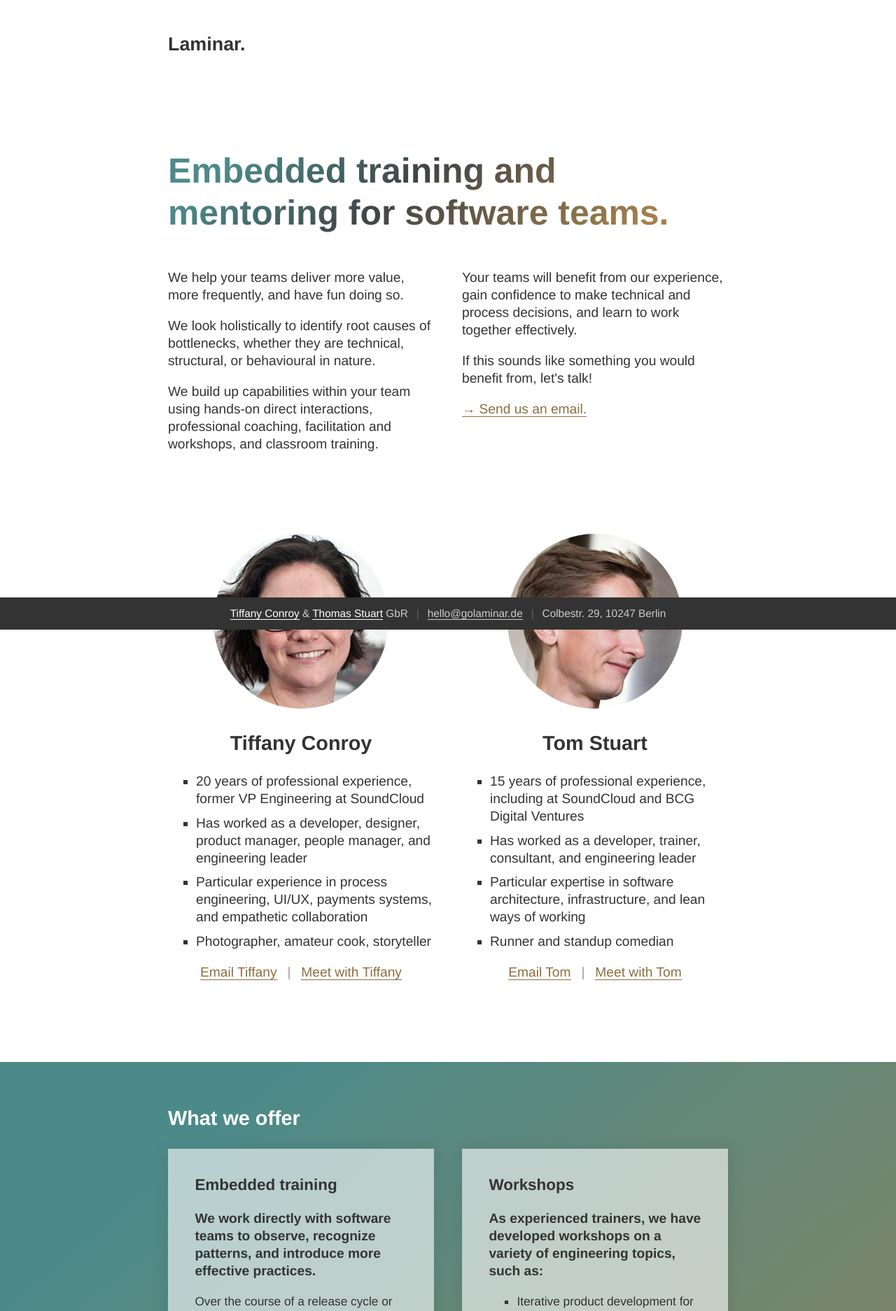
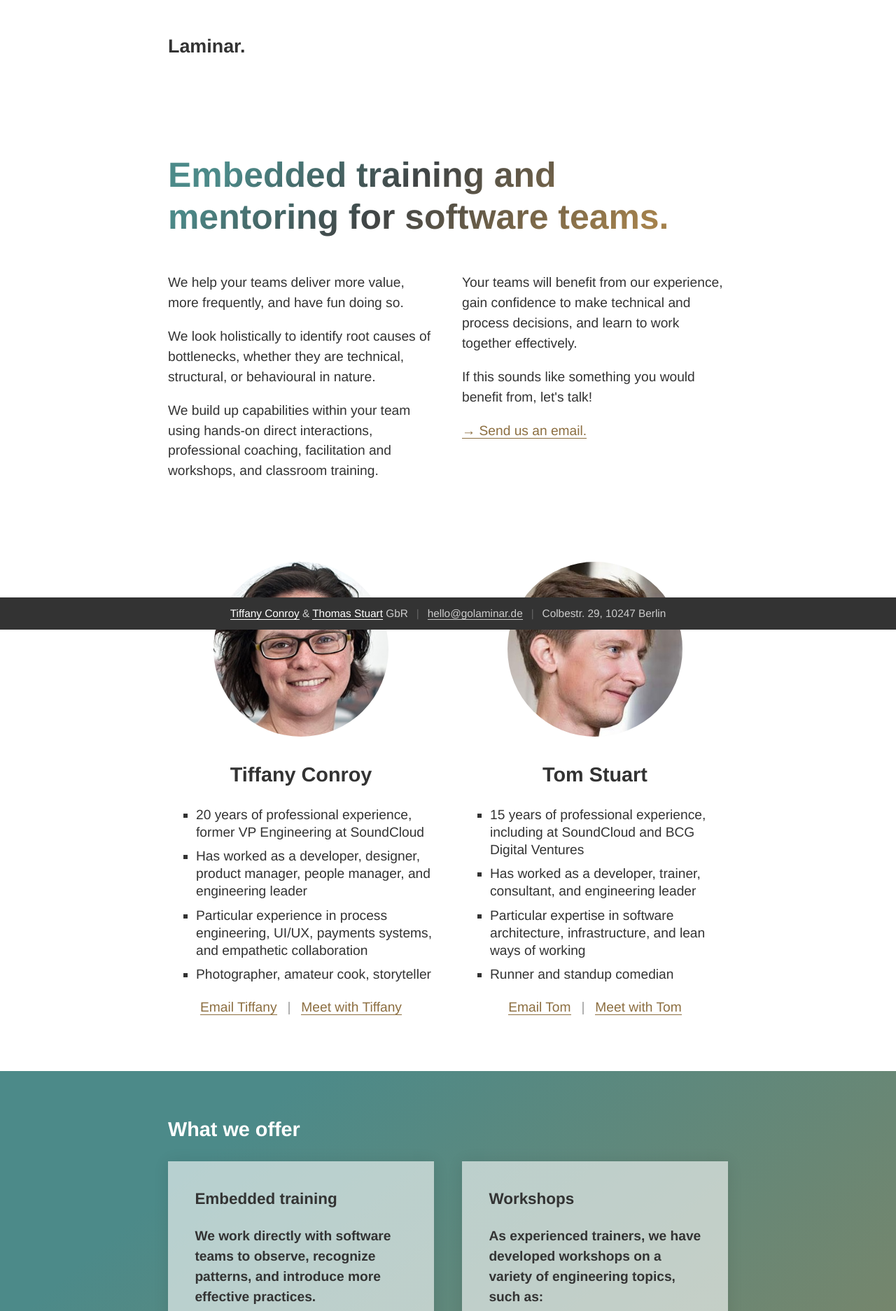
Before and after one commit to golaminar/golaminar.github.io, a Jekyll site: the page built from index.html, in a window 1280 px wide. Shown: the top 1874 px of the page at 70% size. Built offline with Jekyll 4.4.1, drawn with Linux system fonts in a browser that asks for light colours.

Commit message:
Moving styles around

```diff
--- a/site.css
+++ b/site.css
@@ -1,7 +1,7 @@
 body {
     font-family: "proxima-nova","Helvetica Neue",Helvetica,Arial,sans-serif;
     font-size: 1.2em;
-    line-height: 1.3;
+    line-height: 1.5;
     margin: 0;
     background-color: #fff;
     color: #333;
@@ -18,7 +18,7 @@
 }
 
 .page {
-    padding: 0em 2em 4em 2em;
+    padding: 0em 1.5em 1.5em 1.5em;
 }
 
 .page > * {
@@ -29,6 +29,11 @@
 
 .homepage .page {
     padding-top: 2em;
+    padding: 2em 2em 4em 2em;
+}
+
+ul {
+    line-height: 1.3;
 }
 
 a {
@@ -85,6 +90,16 @@
 
 h1:after {
     content: ".";
+}
+
+h3:has(+ h4) {
+    margin-bottom: 0;
+}
+
+h3+h4 {
+    margin-top: 0;
+    font-weight: normal;
+    font-style: italic;
 }
 
 .homepage .tagline {
@@ -145,8 +160,11 @@
     margin-bottom: 0.5em;
 }
 
+#packages .cols {
+    row-gap: 0;
+}
+
 #about-us > div {
-    margin-bottom: 2em;
     text-align: center;
 }
 
@@ -367,11 +385,19 @@
 
 #final-pitch, #newsletter-and-thoughts {
     text-align: center;
+    padding-bottom: 4em;
 }
 
 #newsletter-and-thoughts iframe {
     width: 100%;
     max-width: 480px;
+}
+
+.page.reverse {
+    background: linear-gradient(140deg, #0e3a39 12.09%, #63461a 84.96%);
+    color: white;
+    padding: 0.5em 0 3em 0;
+    margin: 1em auto 2em auto;
 }
 
 footer {
@@ -460,6 +486,21 @@
     margin-right: auto;
 }
 
+.call-to-action .button {
+    color: #eee;
+    border: none;
+    background: linear-gradient(140deg, #4C8A89 12.09%, #404445 42.58%, #A4814C 84.96%);
+    opacity: 0.9;
+    display: inline-block;
+}
+
+.call-to-action .button:hover {
+    color: white;
+    border: none;
+    opacity: 1;
+    background: linear-gradient(140deg, #4C8A89 12.09%, #404445 42.58%, #A4814C 84.96%);
+}
+
 .print-only {
     display: none;
 }
@@ -505,6 +546,7 @@
     body.cv {
         font-size: 0.8em;
         color: #333;
+        line-height: 1.3;
     }
 
     body.cv #testimonials {
--- a/workshops/debug-your-delivery-process.html
+++ b/workshops/debug-your-delivery-process.html
@@ -79,7 +79,7 @@
         <div class="col">
           <strong>Become a trusted partner in negotiations with product leaders</strong>
           <ul>
-            <li>Become comfortable taking responsibility for timeline and scope</i></li>
+            <li>Become comfortable taking responsibility for timeline and scope</li>
             <li>Understand what problems practices solve and how they make teams fast</li>
             <li>Be qualified and confident to make process changes swiftly if necessary to reach desired outcomes</li>
           </ul>
@@ -88,7 +88,7 @@
     </div>
   </section>
 
-  <section class="page register-link">
+  <section class="page call-to-action">
     <div>
         <a href="https://calendly.com/golaminar/discuss-workshop" class="button">Contact us to book</a>
     </div>
@@ -134,7 +134,7 @@
     </div>
   </section>
 
-  <section class="page register-link">
+  <section class="page call-to-action">
     <div>
       <a href="https://calendly.com/golaminar/discuss-workshop" class="button">Contact us to book</a>
     </div>
```
Also changed, not shown: workshops/workshops.css (+0 -28 lines).
